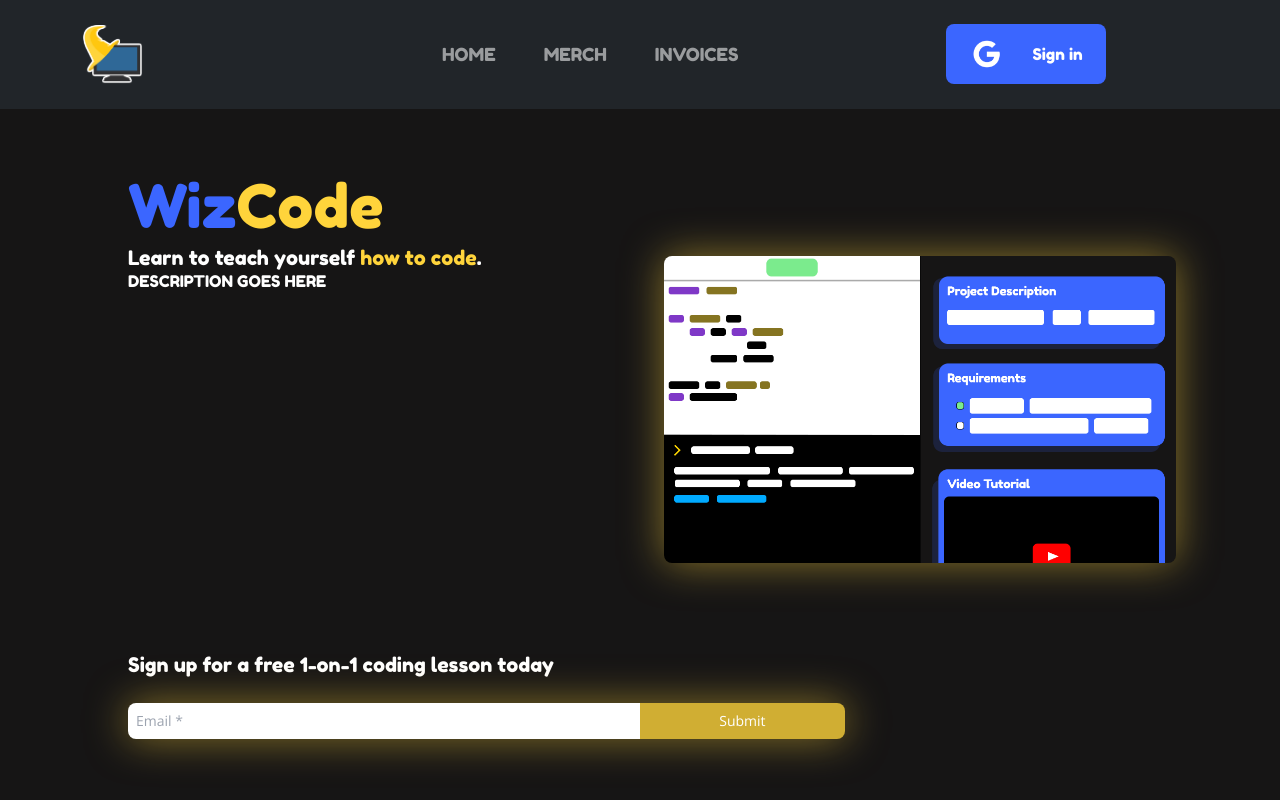
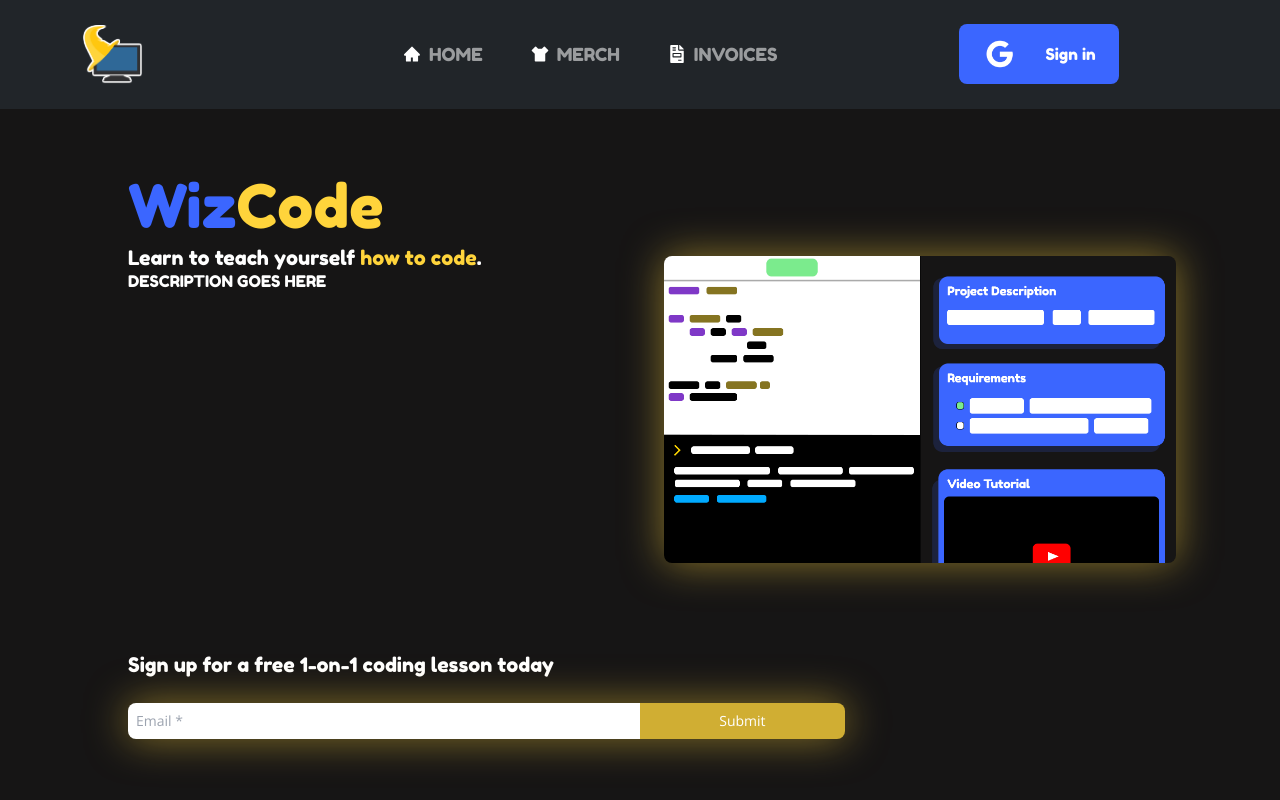
Before and after one commit to wizard-waqas/wizcode, a Next.js app: page / in a window 1280 px wide. Shown: the top 800 px of the page. Built offline with nearby package versions, Linux system fonts and the light colour scheme; no server answers.

Commit message:
added icons to navbar

```diff
--- a/components/NavigationBar.js
+++ b/components/NavigationBar.js
@@ -6,6 +6,10 @@ import {UserContext} from "../lib/context";
 import {Navbar, Nav, Container} from "react-bootstrap";
 import NavbarToggle from "react-bootstrap/NavbarToggle";
 import Link from "next/link";
+import { AiFillHome } from "react-icons/ai";
+import { RiTShirtFill } from "react-icons/ri"
+import {FaFileInvoice} from "react-icons/fa";
+
 
 /**
  * Navigation bar shown at top of screen
@@ -29,21 +33,17 @@ export default function NavigationBar() {
                         <Nav className={"w-full justify-around"}>
                             <div/>
                             <ul className={"list-none flex text-lg flex-col md:flex-row"}>
-                                <Nav.Link className={"px-4 my-2 transition-all hover:border-b-2 hover:border-b-gold"}
+                                <Nav.Link className={"px-4 my-2 transition-all hover:border-b-2 hover:border-b-gold flex items-center"}
                                           href={"/"}>
-                                    HOME
+                                    <AiFillHome className={"mr-2"}/> HOME
                                 </Nav.Link>
-                                {/*<Nav.Link className={"px-4 my-2 transition-all hover:border-b-2 hover:border-b-gold"}*/}
-                                {/*          href={"/lessons/"}>*/}
-                                {/*    LESSONS*/}
-                                {/*</Nav.Link>*/}
-                                <Nav.Link className={"px-4 my-2 transition-all hover:border-b-2 hover:border-b-gold"}
+                                <Nav.Link className={"px-4 my-2 transition-all hover:border-b-2 hover:border-b-gold flex items-center"}
                                           href={"https://www.etsy.com/listing/1114882742/wizcode-t-shirt-coding-unisex-men-and?click_key=b05d86769133b63325820913eca68044149e5746%3A1114882742&click_sum=fbaef5fe&rec_type=ss&ref=landingpage_similar_listing_top-1"}>
-                                    MERCH
+                                    <RiTShirtFill className={"mr-2"}/>MERCH
                                 </Nav.Link>
-                                <Nav.Link className={"px-4 my-2 transition-all hover:border-b-2 hover:border-b-gold"}
+                                <Nav.Link className={"px-4 my-2 transition-all hover:border-b-2 hover:border-b-gold flex items-center"}
                                           href={"/invoices/"}>
-                                    INVOICES
+                                    <FaFileInvoice className={"mr-2"}/>INVOICES
                                 </Nav.Link>
                             </ul>
 
```
